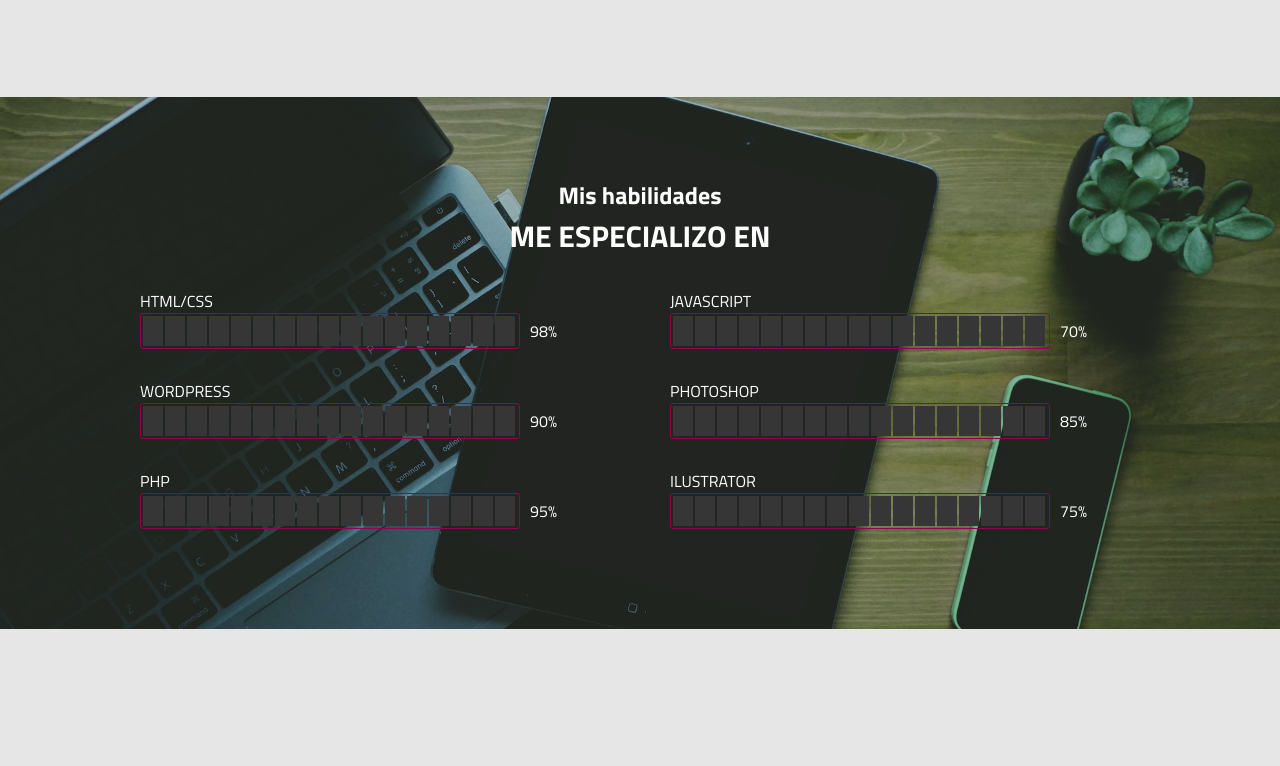
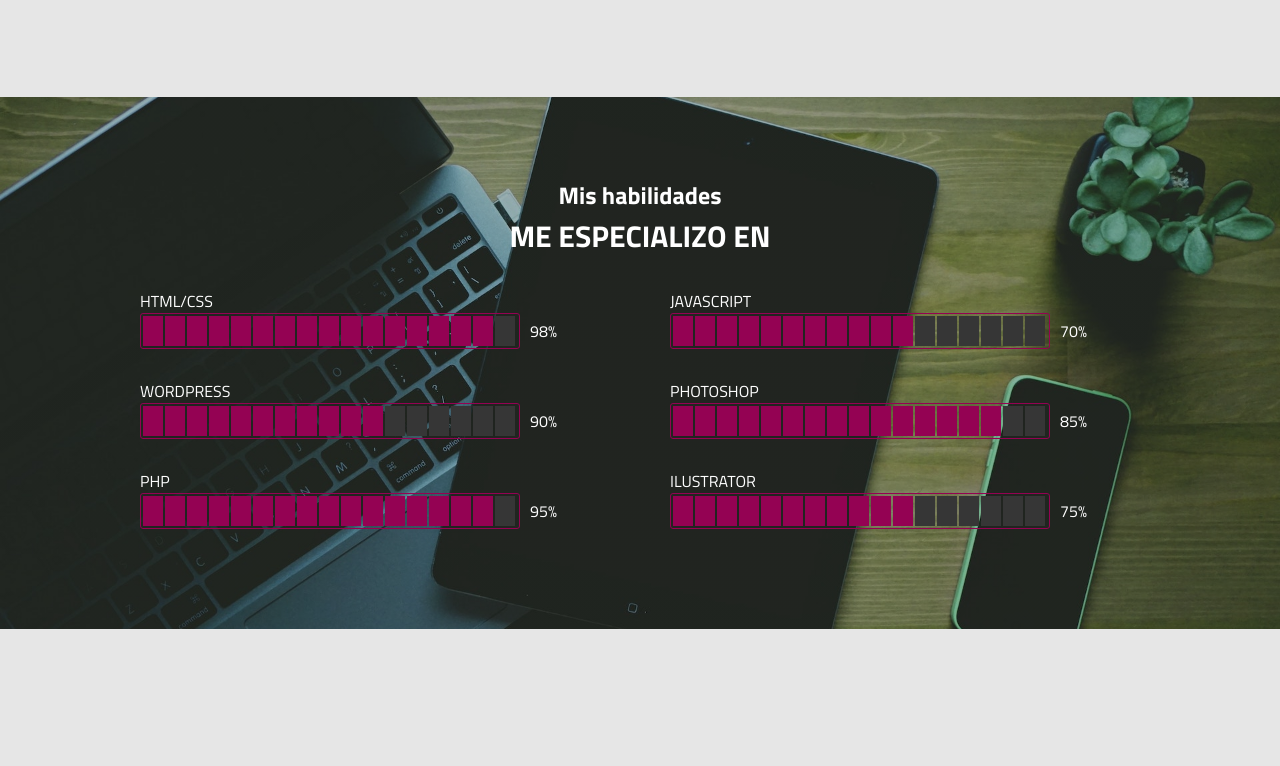
Before and after one commit to NachoGarciap/Curriculum-Vitae-CV, a plain HTML site: page CV/index.html in a window 1280 px wide. Shown: the part 971-1737 px from the top of the page. Drawn offline with Linux system fonts and the light colour scheme.

Commit message:
nueva actualizacion

```diff
--- a/CV/app.js
+++ b/CV/app.js
@@ -29,7 +29,7 @@ function crearBarra(id_barra){
     }
 }
 
-//selecciono todas las barras generales par aluego manipularlas
+//selecciono todas las barras generales para luego manipularlas
 let html = document.getElementById("html");
 crearBarra(html);
 let javascript = document.getElementById("javascript");
@@ -42,3 +42,54 @@ let php = document.getElementById("php");
 crearBarra(php);
 let ilustrator = document.getElementById("ilustrator");
 crearBarra(ilustrator);
+
+//Ahora voy a guardar la cantidad de barritas que se van a ir pintando por cada barar
+//para eso utilizo un arreglo, cada posiciòn pertenece a un elemento
+//comienzan en -1 porque no tiene ninguna pintada al iniciarse
+let contadores = [-1,-1,-1,-1,-1,-1];
+//esta variable la voy a utilizar de bandera para saber si ya ejecuto la animación
+let entro = false;
+
+//función que aplica las animaciones de la habilidades
+function efectoHabilidades(){
+    var habilidades = document.getElementById("habilidades");
+    var distancia_skills = window.innerHeight - habilidades.getBoundingClientRect().top;
+    if(distancia_skills>=300 && entro==false){
+        entro = true;
+        const intervalHtml = setInterval(function(){
+            pintarBarra(html, 16, 0, intervalHtml);
+        },100);
+        const intervalJavascript = setInterval(function(){
+            pintarBarra(javascript, 11, 1, intervalJavascript);
+        },100);
+        const intervalWordpress = setInterval(function(){
+            pintarBarra(wordpress, 11, 2, intervalWordpress);
+        },100);
+        const intervalPhotoshop = setInterval(function(){
+            pintarBarra(photoshop, 15, 3, intervalPhotoshop);
+        },100);
+        const intervalPhp = setInterval(function(){
+            pintarBarra(php, 16, 4, intervalPhp);
+        },100);
+        const intervalIlustrator = setInterval(function(){
+            pintarBarra(ilustrator, 11, 5, intervalIlustrator);
+        },100);
+    }
+}
+
+//lleno una barra particular con la cantidad indicada
+function pintarBarra(id_barra, cantidad, indice, interval){
+    contadores[indice]++;
+    x = contadores[indice];
+    if(x < cantidad){
+        let elementos = id_barra.getElementsByClassName("e");
+        elementos[x].style.backgroundColor = "#940253";
+    }else{
+        clearInterval(interval)
+    }
+}
+
+//detecto el scrolling del mouse para aplicar la animación de la barra
+window.onscroll = function(){
+    efectoHabilidades();
+}
--- a/CV/estilo.css
+++ b/CV/estilo.css
@@ -12,7 +12,7 @@ html{
 /* SECCION INICIO */
 .inicio{
     background: linear-gradient(rgba(0,0,0,.3), rgba(0,0,0,.3)),
-    url("fondo.jpg");
+    url("img/fondo.jpg");
     background-size: cover;
     background-position: center center;
     color: #fff;
@@ -175,7 +175,7 @@ html{
     padding: 80px 0 100px 0;
     text-align: center;
     background: linear-gradient(rgba(0,0,0,.3), rgba(0,0,0,.3)),
-    url("habilidades.jpg");
+    url("img/habilidades.jpg");
     background-size: cover;
     background-attachment: fixed;
     background-position: center center;
--- a/CV/index.html
+++ b/CV/index.html
@@ -3,12 +3,16 @@
 <head>
     <meta charset="UTF-8">
     <meta http-equiv="X-UA-Compatible" content="IE=edge">
-    <link rel="stylesheet" href="https://cdnjs.cloudflare.com/ajax/libs/font-awesome/6.2.1/css/all.min.css" integrity="sha512-MV7K8+y+gLIBoVD59lQIYicR65iaqukzvf/nwasF0nqhPay5w/9lJmVM2hMDcnK1OnMGCdVK+iQrJ7lzPJQd1w==" crossorigin="anonymous" referrerpolicy="no-referrer" />
+    <link rel="stylesheet" href="https://cdnjs.cloudflare.com/ajax/libs/font-awesome/6.2.1/css/all.min.css"
+    integrity="sha512-MV7K8+y+gLIBoVD59lQIYicR65iaqukzvf/nwasF0nqhPay5w/9lJmVM2hMDcnK1OnMGCdVK+iQrJ7lzPJQd1w=="
+    crossorigin="anonymous" referrerpolicy="no-referrer" />
     <meta name="viewport" content="width=device-width, initial-scale=1.0">
     <link rel="stylesheet" href="estilo.css">
-    <title>CV MARTIN SHEPARD</title>
+    <title>CV Ignacio García</title>
 </head>
 <body>
+
+    <!-------------------------------------------------------------------->
     <!-- SECCION INICIO -->
     <section class="inicio" id="inicio">
         <div class="contenido-seccion">
@@ -40,11 +44,12 @@
                 </div>
             </div>
             <div class="foto">
-                <img src="foto.png" alt="">
+                <img src="img/foto_cv.png" alt="">
             </div>
         </div>
     </section>
-
+<!-------------------------------------------------------------------->
+<!-------------------------------------------------------------------->
     <!-- SECCION SOBRE MI -->
     <section class="sobremi" id="sobremi">
         <div class="contenido-seccion">
@@ -73,7 +78,8 @@
             </div>
         </div>
     </section>
-
+<!-------------------------------------------------------------------->
+<!-------------------------------------------------------------------->
     <!-- SECCION HABILIDADES -->
     <section class="habilidades" id="habilidades">
         <div class="contenido-seccion">
@@ -148,7 +154,8 @@
             </div>
         </div>
     </section>
-
+<!-------------------------------------------------------------------->
+<!-------------------------------------------------------------------->
     <!-- SECCION RESUMEN -->
     <section class="resumen" id="resumen">
         <div class="contenido-seccion">
@@ -231,6 +238,8 @@
             </div>
         </div>
     </section>
+<!-------------------------------------------------------------------->
+<!-------------------------------------------------------------------->
 
     <!-- SECCION CONTACTO -->
     <section class="contacto" id="contacto">
@@ -260,7 +269,9 @@
             </div>
         </div>
     </section>
-
+<!-------------------------------------------------------------------->
+<!-------------------------------------------------------------------->
     <script src="app.js"></script>
+    <!-------------------------------------------------------------------->
 </body>
 </html>
```
Also changed, not shown: CV/cv_foto.jpg (deleted), CV/foto.png (deleted), CV/img/fondo.jpg (renamed from CV/fondo.jpg), CV/img/foto_cv.png (added), CV/img/habilidades.jpg (renamed from CV/habilidades.jpg).
